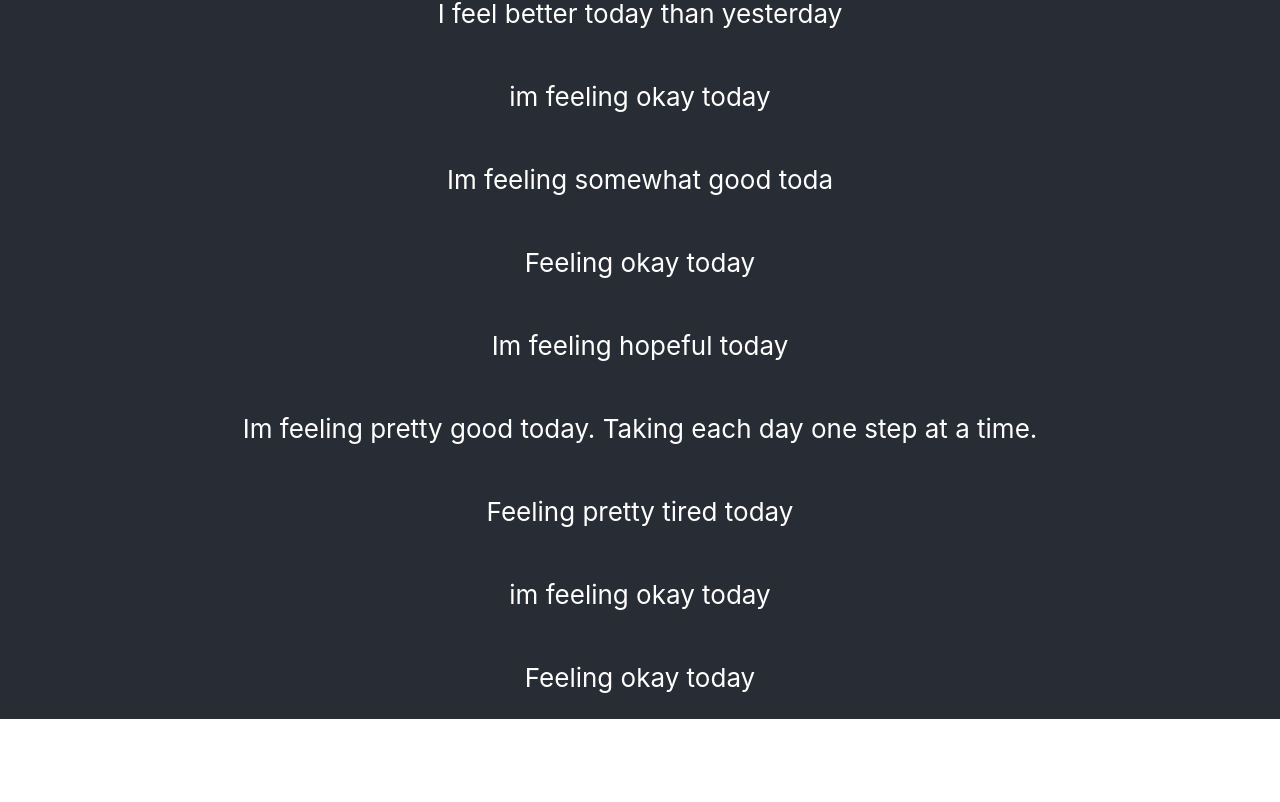
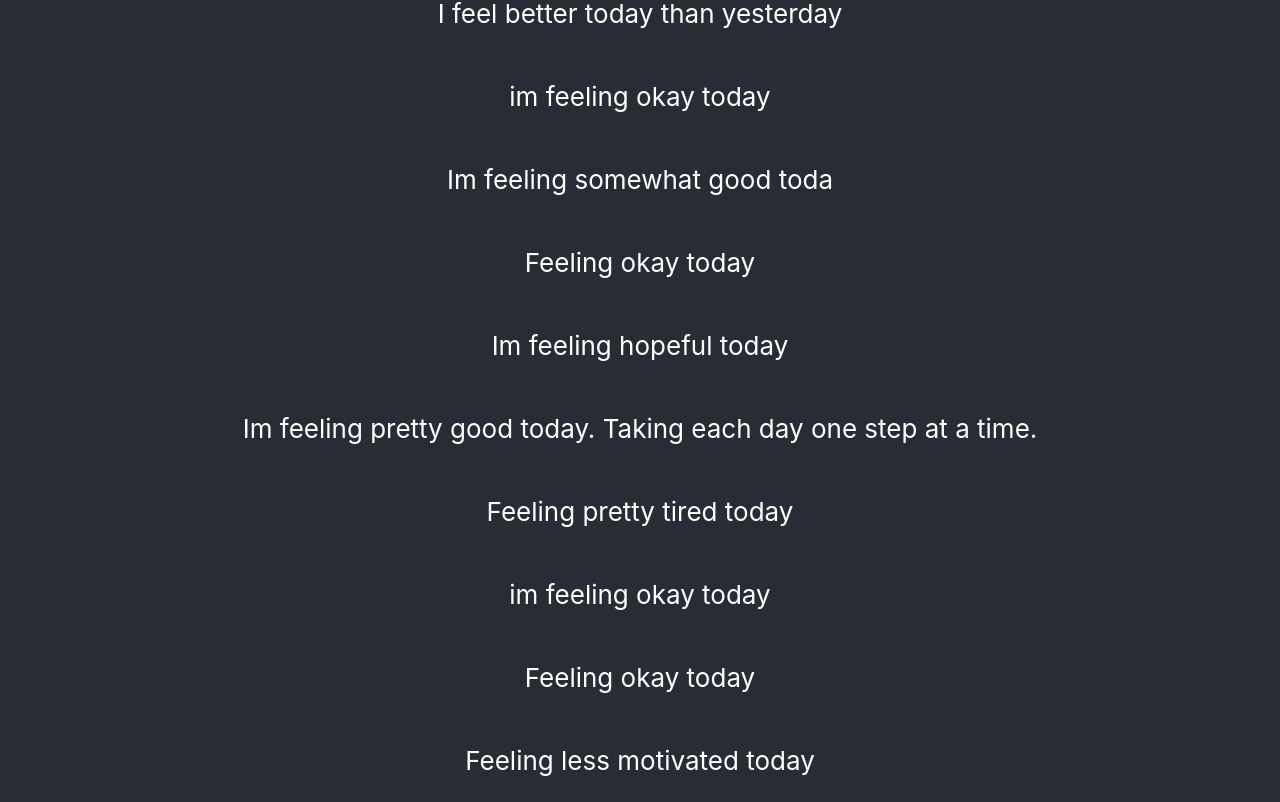
Before and after one commit to tyler-ray90/testing-05-18, a React (Create React App) app: page / in a window 1280 px wide. Shown: the part 2411-3213 px from the top of the page. Before the commit the page ends 3130 px from the top, so only its background shows below. Built offline with nearby package versions, Linux system fonts and the light colour scheme.

Commit message:
new commit

```diff
--- a/src/App.js
+++ b/src/App.js
@@ -47,6 +47,7 @@ function App() {
         <p>Feeling pretty tired today</p>
         <p>im feeling okay today </p>
         <p>Feeling okay today</p>
+        <p>Feeling less motivated today</p>
 
       </header>
     </div>
```
